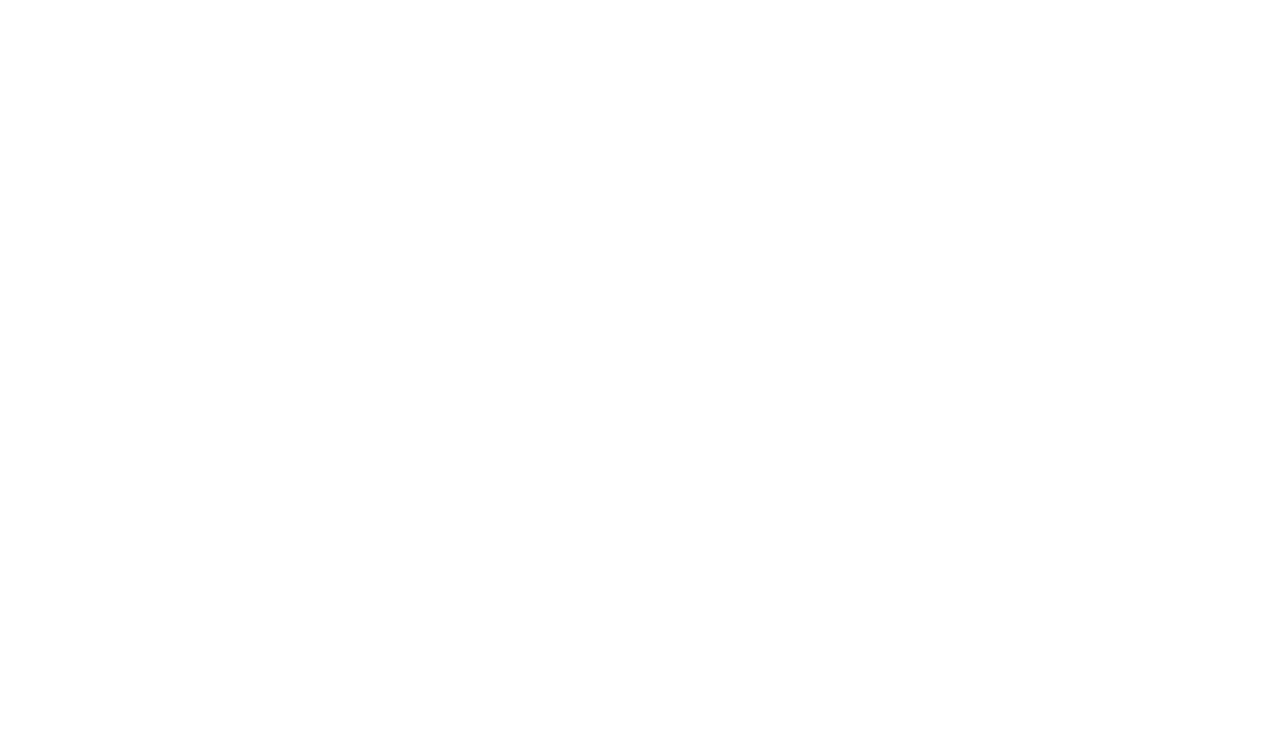
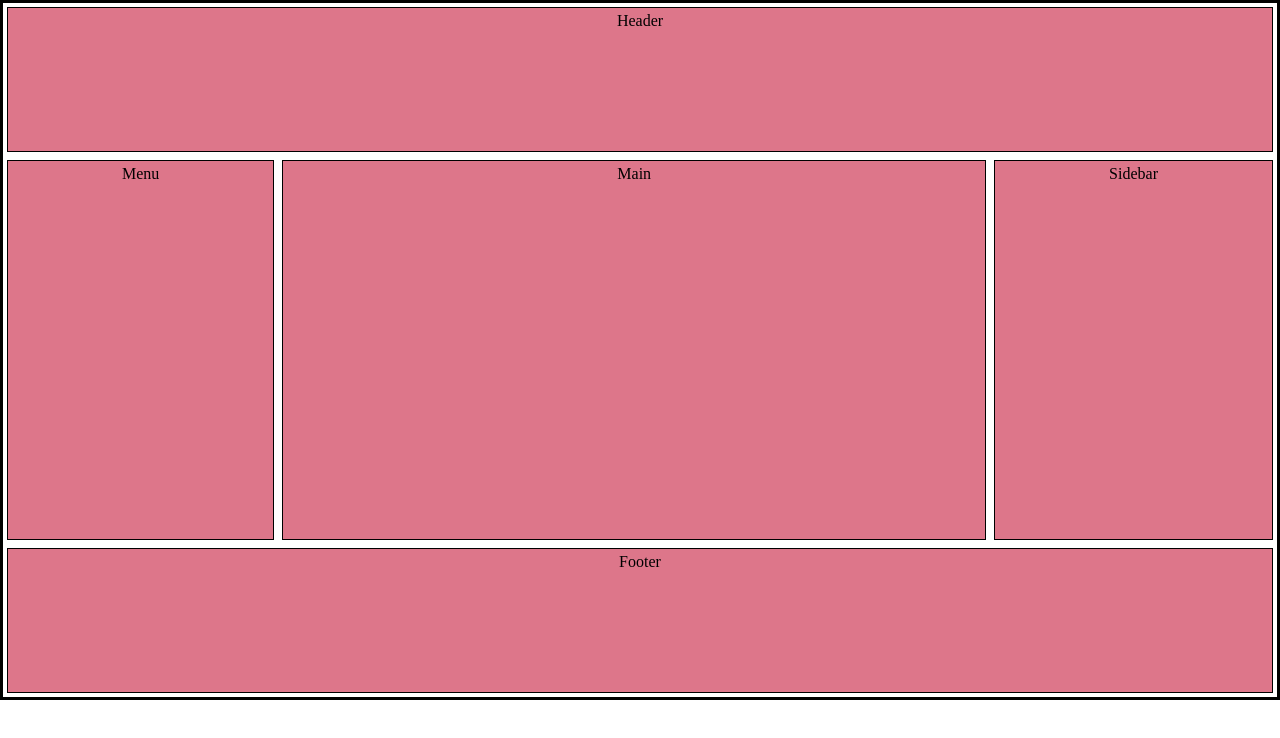
Before and after one commit to bhumikawei/CSSGridSystemExercise, a plain HTML site: page index.html in a window 1280 px wide. Drawn offline with Linux system fonts and the light colour scheme.

Commit message:
done the exercise and learnt much

```diff
--- a/css/style.css
+++ b/css/style.css
@@ -0,0 +1,37 @@
+* {
+    margin: 0;
+    padding: 0;
+    box-sizing: border-box;
+}
+.container {
+    border: 3px solid black;
+    height: 700px;
+    display: grid;
+    grid-template-areas: "header header header header header"
+    "menu main main main sidebar"
+    "menu main main main sidebar"
+    "menu main main main sidebar"
+    "footer footer footer footer footer";
+}
+.box {
+    background-color: rgb(221, 118, 138);
+    border: 1px solid black;
+    padding: 4px;
+    margin: 4px;
+    text-align: center;
+}
+.item-1 {
+    grid-area: header;
+}
+.item-2 {
+    grid-area: menu;
+}
+.item-3 {
+    grid-area: main;
+}
+.item-4 {
+    grid-area: sidebar;
+}
+.item-5 {
+    grid-area: footer;
+}
--- a/index.html
+++ b/index.html
@@ -8,11 +8,11 @@
 </head>
 <body>
     <div class="container">
-        <div class="box item-1"></div>
-        <div class="box item-2"></div>
-        <div class="box item-3"></div>
-        <div class="box item-4"></div>
-        <div class="box item-5"></div>
+        <div class="box item-1">Header</div>
+        <div class="box item-2">Menu</div>
+        <div class="box item-3">Main</div>
+        <div class="box item-4">Sidebar</div>
+        <div class="box item-5">Footer</div>
     </div>
 </body>
 </html>
```
